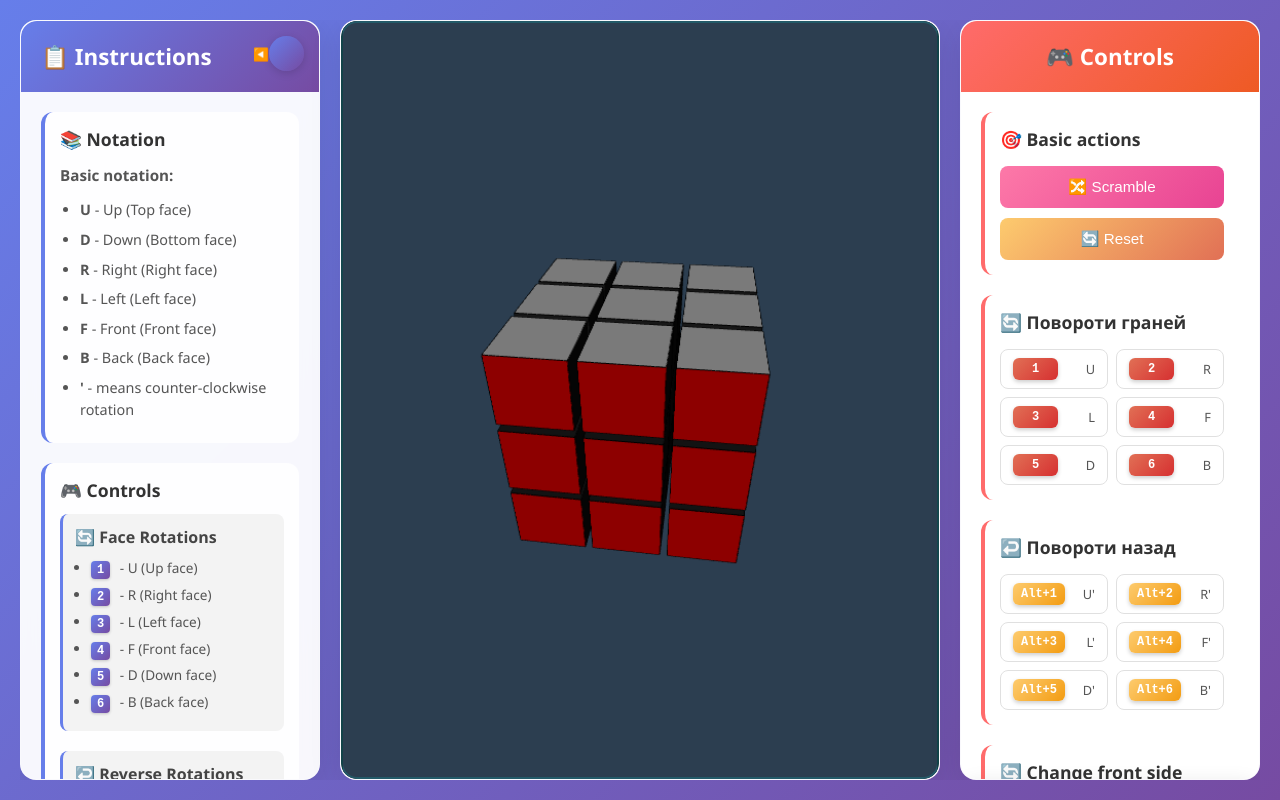
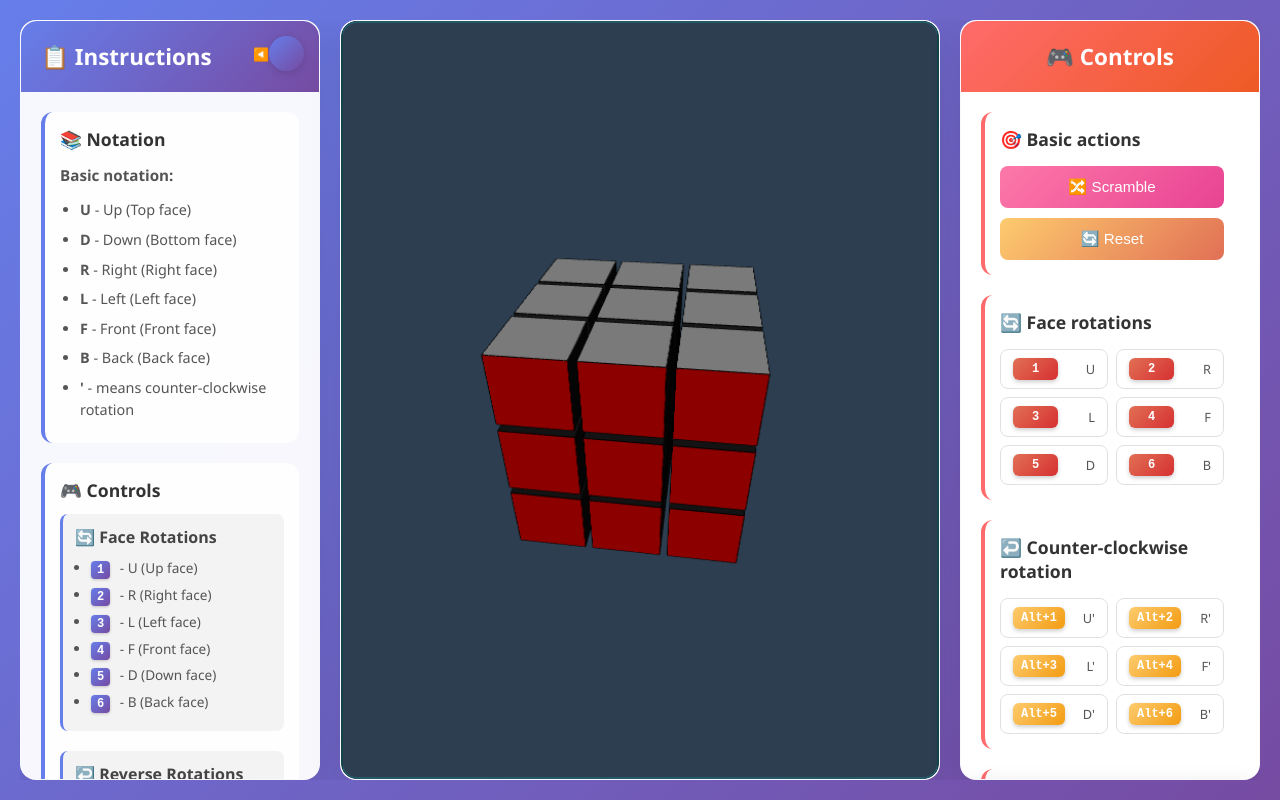
Before and after one commit to ArMoRi1/react-rubics-cube, a React (Create React App) app: page / in a window 1280 px wide. Built offline with nearby package versions, Linux system fonts and the light colour scheme.

Commit message:
all minor changes

```diff
--- a/src/components/Controls/Controls.js
+++ b/src/components/Controls/Controls.js
@@ -40,7 +40,7 @@ const Controls = ({
                 </div>
 
                 <div className="function-group">
-                    <h4>🔄 Повороти граней</h4>
+                    <h4>🔄 Face rotations</h4>
                     <div className="keyboard-controls">
                         <div className="key-row">
                             <div className="key-item" onClick={() => onFaceRotate?.('U')}>
@@ -76,7 +76,7 @@ const Controls = ({
                 </div>
 
                 <div className="function-group">
-                    <h4>↩️ Повороти назад</h4>
+                    <h4>↩️ Counter-clockwise rotation</h4>
                     <div className="keyboard-controls">
                         <div className="key-row">
                             <div className="key-item" onClick={() => onFaceRotate?.('U\'')}>
--- a/src/components/Instructions/Instructions.js
+++ b/src/components/Instructions/Instructions.js
@@ -59,7 +59,7 @@ const Instructions = ({ isCollapsed, onToggle }) => {
                         </div>
 
                         <div className="control-group">
-                            <h5>🔄 Change Front Side</h5>
+                            <h5>🔄 Change Front Face</h5>
                             <ul>
                                 <li><kbd>W</kbd> - move X' (rotate around X backwards)</li>
                                 <li><kbd>S</kbd> - move X (rotate around X forward)</li>
```
